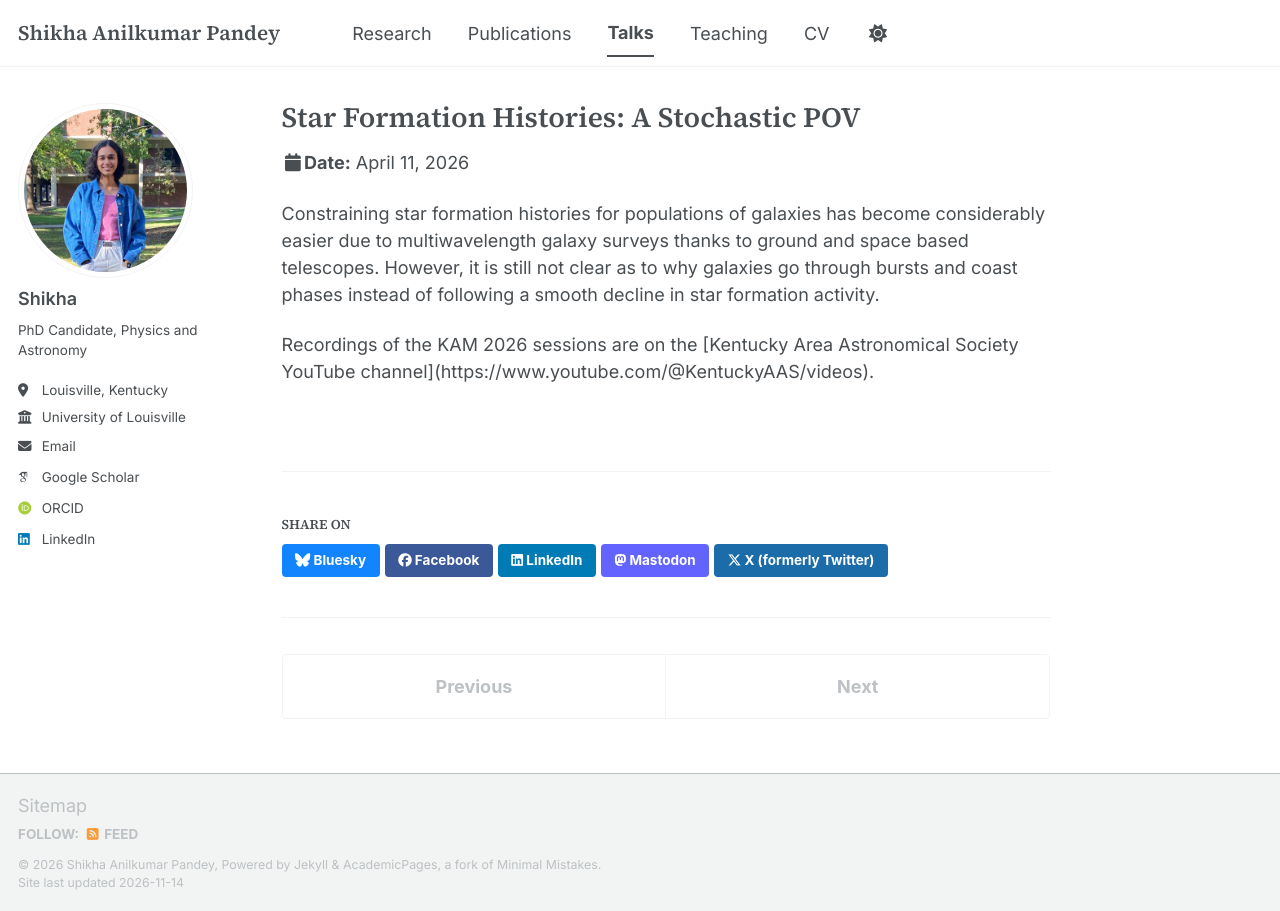
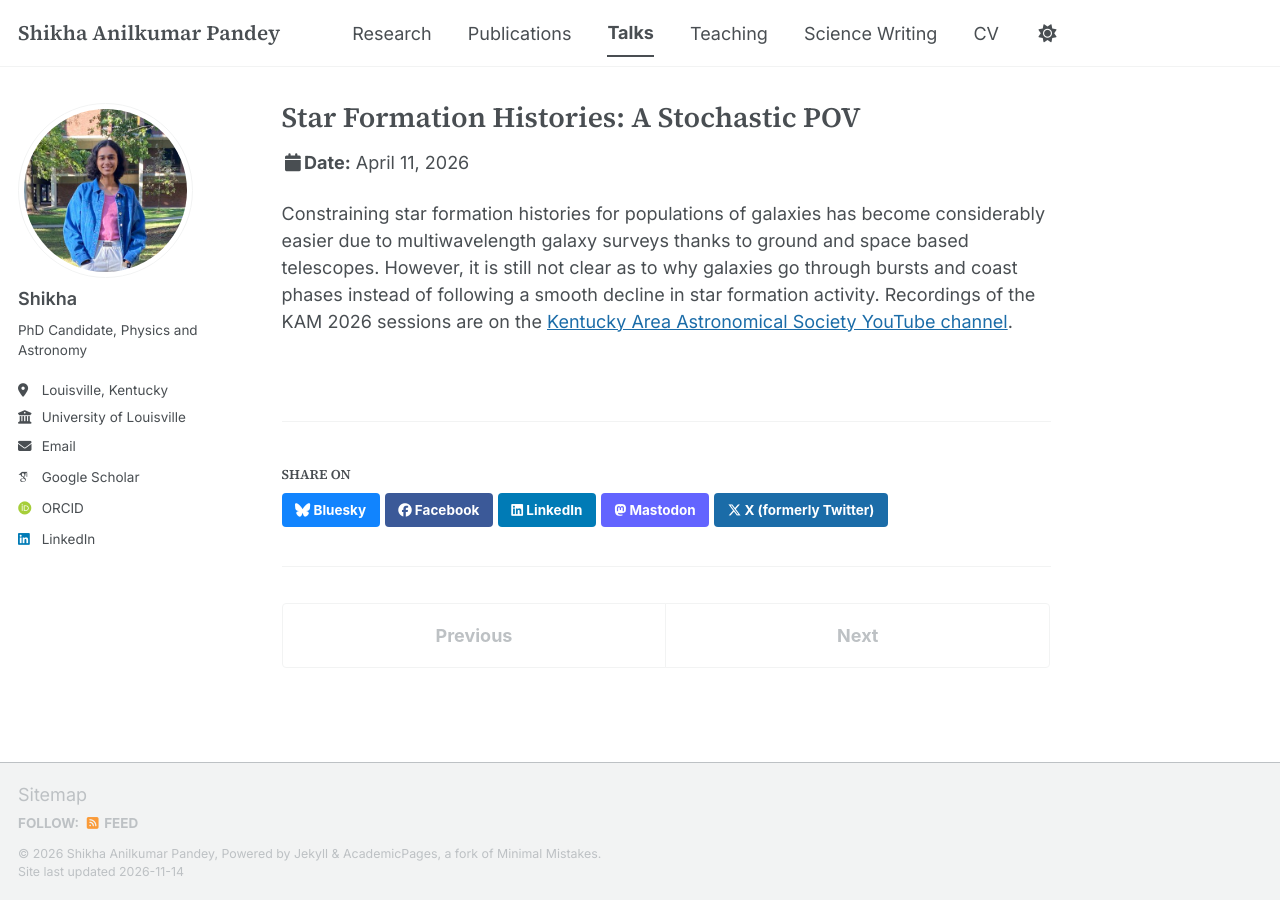
Before and after one commit to pshikha/pshikha.github.io, a Jekyll site: the page built from _talks/2026-04-11-kam-nku.md, in a window 1280 px wide. Built offline with Jekyll 4.4.1, drawn with Linux system fonts in a browser that asks for light colours; some web fonts are replaced; a script bundle is joined from its source files by our own code; library files that are not in the unit come from our copies.

Commit message:
Add Science writing page; trim home and Research; fix clickable talk link
- New Science writing page listing 19 Science ABC articles; add it to the menu
- Home: remove the opening affiliation line and the Science ABC sentence
- Research: remove the LADUMA pipeline paragraph; add LADUMA to Collaborations with its full name
- CV: Science ABC dates now 2023 - 2024, with a link to the writing page
- Talks: fix markup so the KAM 2026 recordings link is clickable (also in the Talks list)

Co-Authored-By: Claude Sonnet 5.5 <noreply@anthropic.com>

```diff
--- a/_data/navigation.yml
+++ b/_data/navigation.yml
@@ -12,5 +12,8 @@ main:
   - title: "Teaching"
     url: /teaching/
 
+  - title: "Science Writing"
+    url: /writing/
+
   - title: "CV"
     url: /cv/
--- a/_talks/2026-04-11-kam-nku.md
+++ b/_talks/2026-04-11-kam-nku.md
@@ -8,8 +8,4 @@ date: 2026-04-11
 location: "Highland Heights, Kentucky, USA"
 ---
 
-<p>
-Constraining star formation histories for populations of galaxies has become considerably easier due to multiwavelength galaxy surveys thanks to ground and space based telescopes. However, it is still not clear as to why galaxies go through bursts and coast phases instead of following a smooth decline in star formation activity.
-<p>
-
-Recordings of the KAM 2026 sessions are on the [Kentucky Area Astronomical Society YouTube channel](https://www.youtube.com/@KentuckyAAS/videos).
+Constraining star formation histories for populations of galaxies has become considerably easier due to multiwavelength galaxy surveys thanks to ground and space based telescopes. However, it is still not clear as to why galaxies go through bursts and coast phases instead of following a smooth decline in star formation activity. Recordings of the KAM 2026 sessions are on the [Kentucky Area Astronomical Society YouTube channel](https://www.youtube.com/@KentuckyAAS/videos).
```
Also changed, not shown: _pages/about.md (+0 -4 lines), _pages/cv.md (+1 -1 lines), _pages/research.md (+4 -4 lines), _pages/writing.md (added, +36 -0 lines), _talks/2025-04-04-kam-berea.md (+0 -2 lines).
